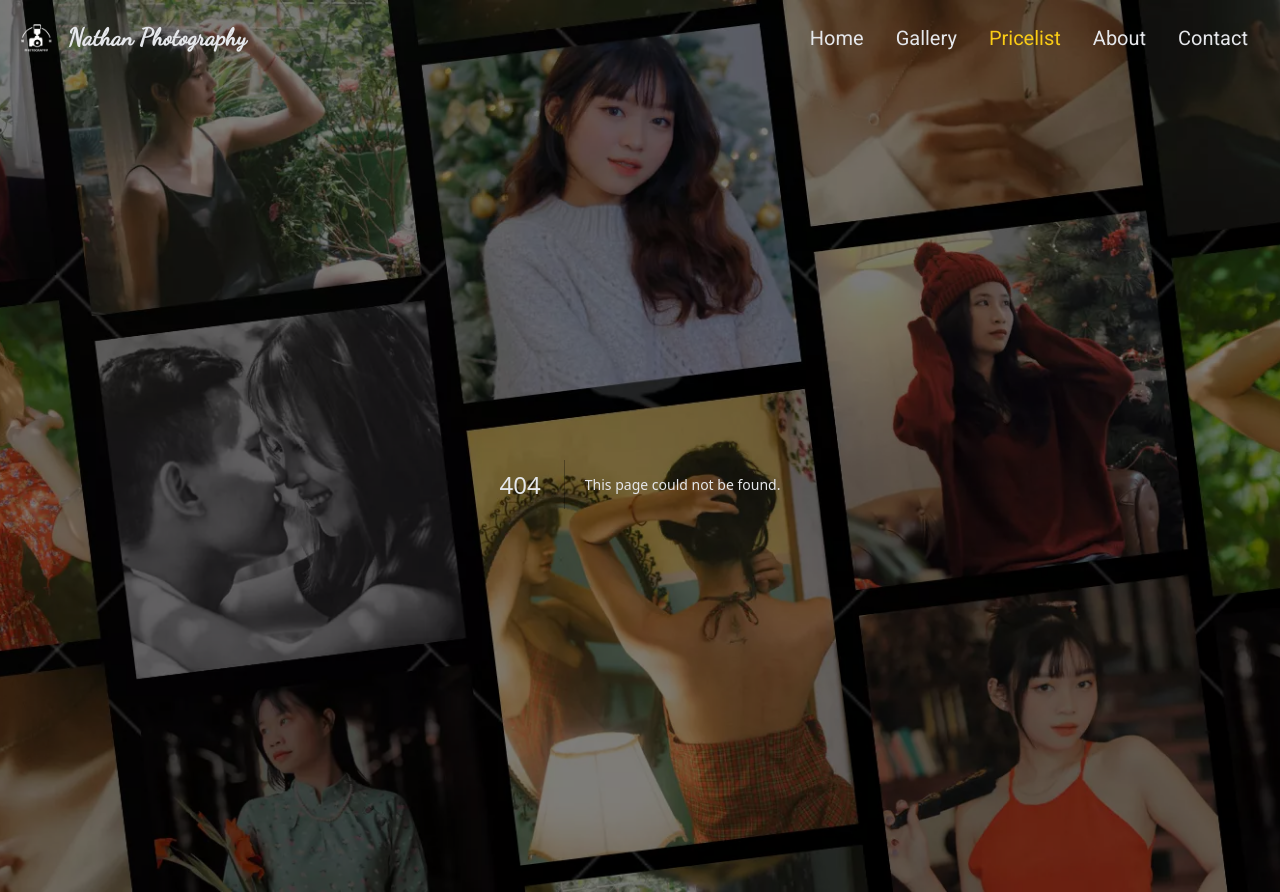
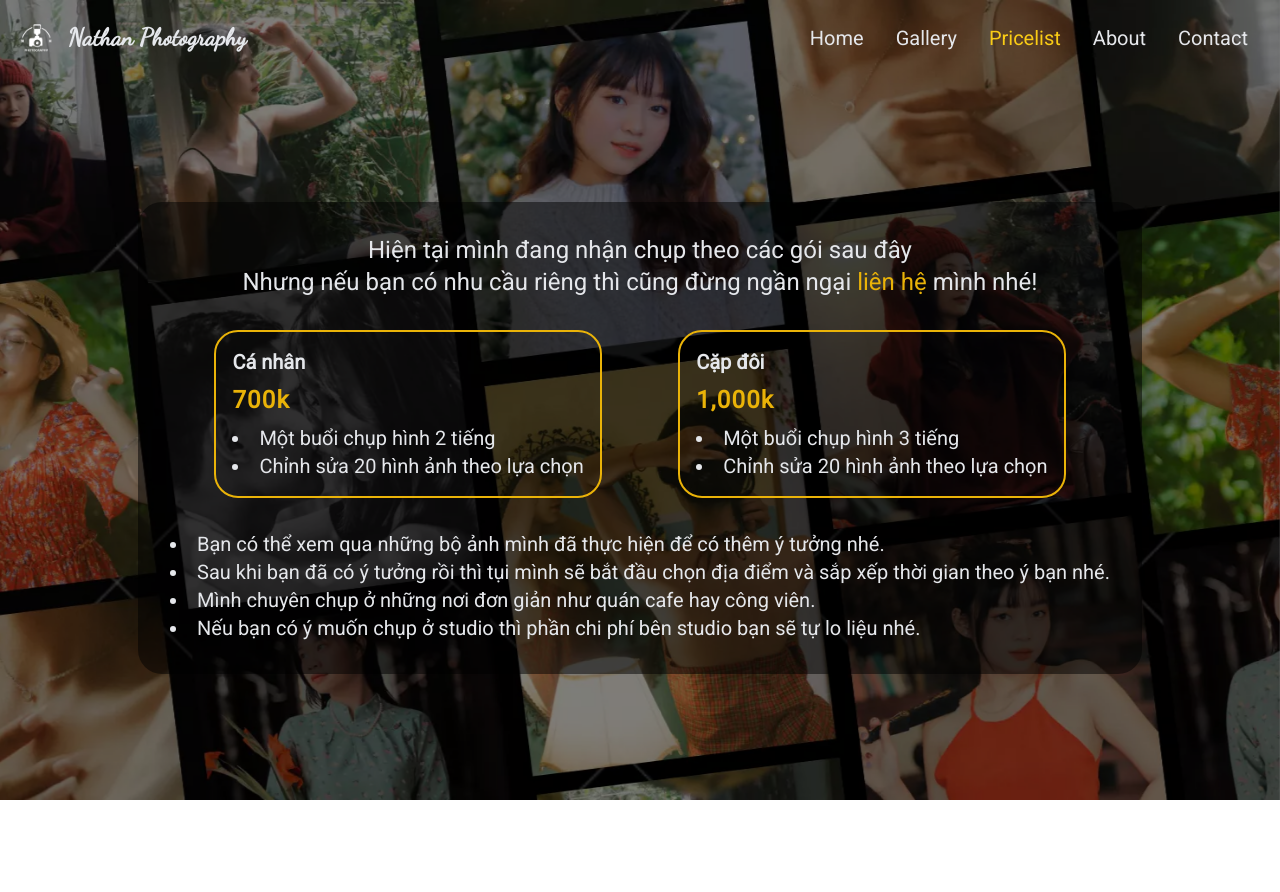
Before and after one commit to hungquoc1410/nathanphotography, a Next.js app: page /pricelist in a window 1280 px wide. Before the commit this address had no page. After the commit the page ends 800 px from the top, so only its background shows below. Built offline with nearby package versions, Linux system fonts and the light colour scheme.

Commit message:
[ADD] pricelist page

```diff
--- a/pages/about.tsx
+++ b/pages/about.tsx
@@ -2,8 +2,6 @@ import { db } from '@/utils/firebase';
 import { doc, getDoc } from 'firebase/firestore';
 import type { InferGetStaticPropsType, NextComponentType, NextPageContext } from 'next';
 import Image from 'next/image';
-
-interface Props {}
 
 export const getStaticProps = async () => {
     const docRef = doc(db, 'content', 'about');
--- a/pages/index.tsx
+++ b/pages/index.tsx
@@ -22,7 +22,7 @@ function Home({ data }: InferGetStaticPropsType<typeof getStaticProps>) {
             <p className="w-full bg-black/50 p-4 rounded-lg">{data.description}</p>
             <Link
                 href="/contact"
-                className="py-4 px-8 rounded-full bg-yellow-400 hover:bg-yellow-500 font-semibold"
+                className="py-4 px-8 rounded-full text-black bg-yellow-400 hover:bg-yellow-500 font-semibold"
             >
                 Liên hệ mình nhé
             </Link>
--- /dev/null
+++ b/pages/pricelist.tsx
@@ -0,0 +1,67 @@
+import type { NextComponentType, NextPageContext } from 'next';
+import Link from 'next/link';
+
+interface Props {}
+
+const Pricelist: NextComponentType<NextPageContext, {}, Props> = (props: Props) => {
+    return (
+        <div className="w-full flex justify-center">
+            <div className="flex flex-col p-8 gap-8 items-center bg-black/50 rounded-3xl">
+                <div className="text-center text-xl lg:text-2xl">
+                    <p>Hiện tại mình đang nhận chụp theo các gói sau đây</p>
+                    <p>
+                        Nhưng nếu bạn có nhu cầu riêng thì cũng đừng ngần ngại{' '}
+                        <Link
+                            href="/contact"
+                            className="text-yellow-500 cursor-pointer hover:underline hover:underline-offset-8"
+                        >
+                            liên hệ
+                        </Link>{' '}
+                        mình nhé!
+                    </p>
+                </div>
+                <div className="w-full flex-col lg:flex-row flex gap-8 justify-evenly">
+                    <div className="p-4 border-solid border-2 rounded-3xl border-yellow-500">
+                        <p className="font-bold">Cá nhân</p>
+                        <p className="text-xl lg:text-2xl my-2 text-yellow-500 font-bold tracking-wider">
+                            700k
+                        </p>
+                        <ul className="list-disc list-inside">
+                            <li>Một buổi chụp hình 2 tiếng</li>
+                            <li>Chỉnh sửa 20 hình ảnh theo lựa chọn</li>
+                        </ul>
+                    </div>
+                    <div className="p-4 border-solid border-2 rounded-3xl border-yellow-500">
+                        <p className="font-bold">Cặp đôi</p>
+                        <p className="text-xl lg:text-2xl my-2 text-yellow-500 font-bold tracking-wider">
+                            1,000k
+                        </p>
+                        <ul className="list-disc list-inside">
+                            <li>Một buổi chụp hình 3 tiếng</li>
+                            <li>Chỉnh sửa 20 hình ảnh theo lựa chọn</li>
+                        </ul>
+                    </div>
+                </div>
+                <div className="w-full">
+                    <ul className="list-disc list-inside">
+                        <li>
+                            Bạn có thể xem qua những bộ ảnh mình đã thực hiện để có thêm ý tưởng
+                            nhé.
+                        </li>
+                        <li>
+                            Sau khi bạn đã có ý tưởng rồi thì tụi mình sẽ bắt đầu chọn địa điểm và
+                            sắp xếp thời gian theo ý bạn nhé.
+                        </li>
+                        <li>Mình chuyên chụp ở những nơi đơn giản như quán cafe hay công viên.</li>
+                        <li>
+                            Nếu bạn có ý muốn chụp ở studio thì phần chi phí bên studio bạn sẽ tự lo
+                            liệu nhé.
+                        </li>
+                    </ul>
+                </div>
+            </div>
+        </div>
+    );
+};
+
+export default Pricelist;
```
